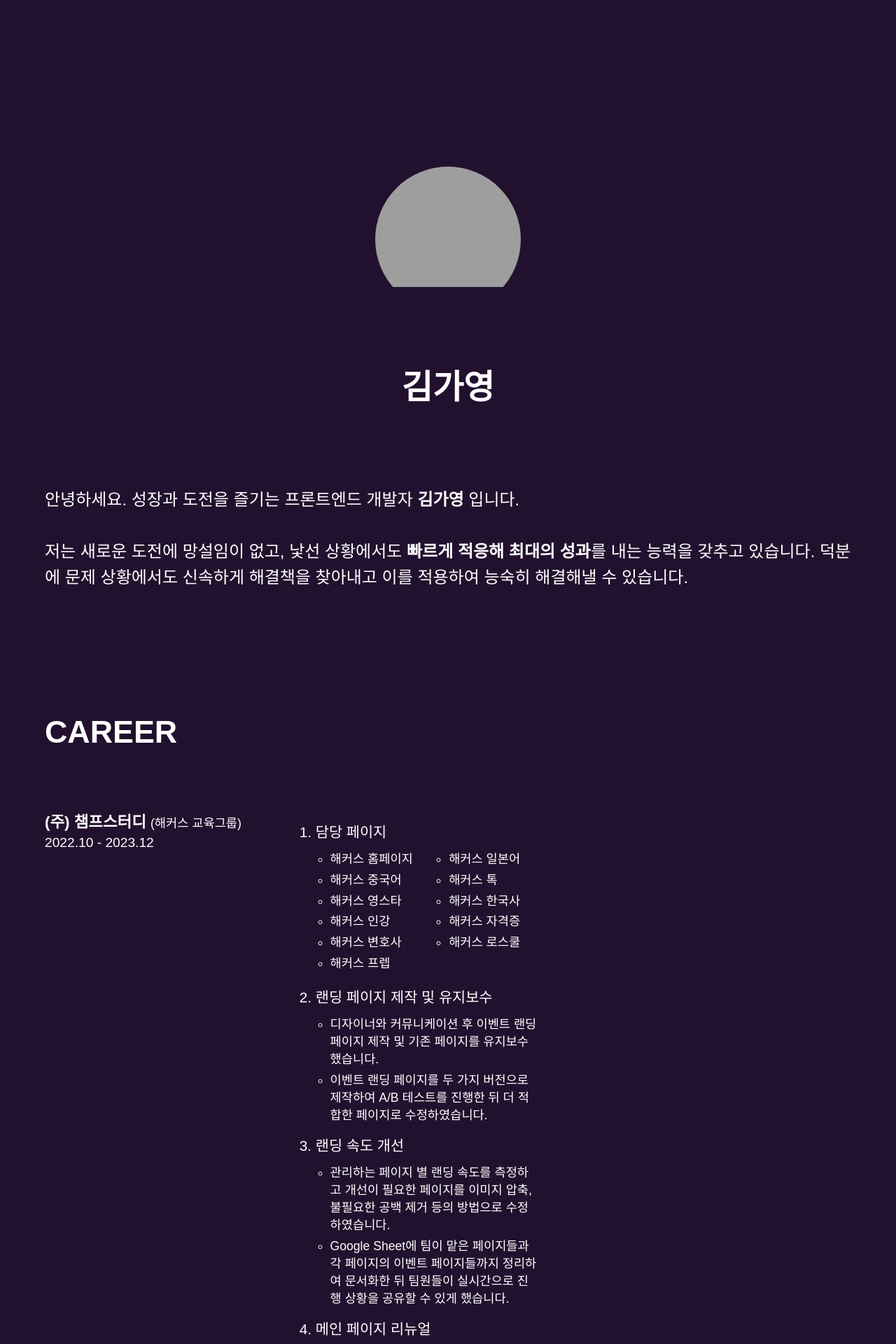
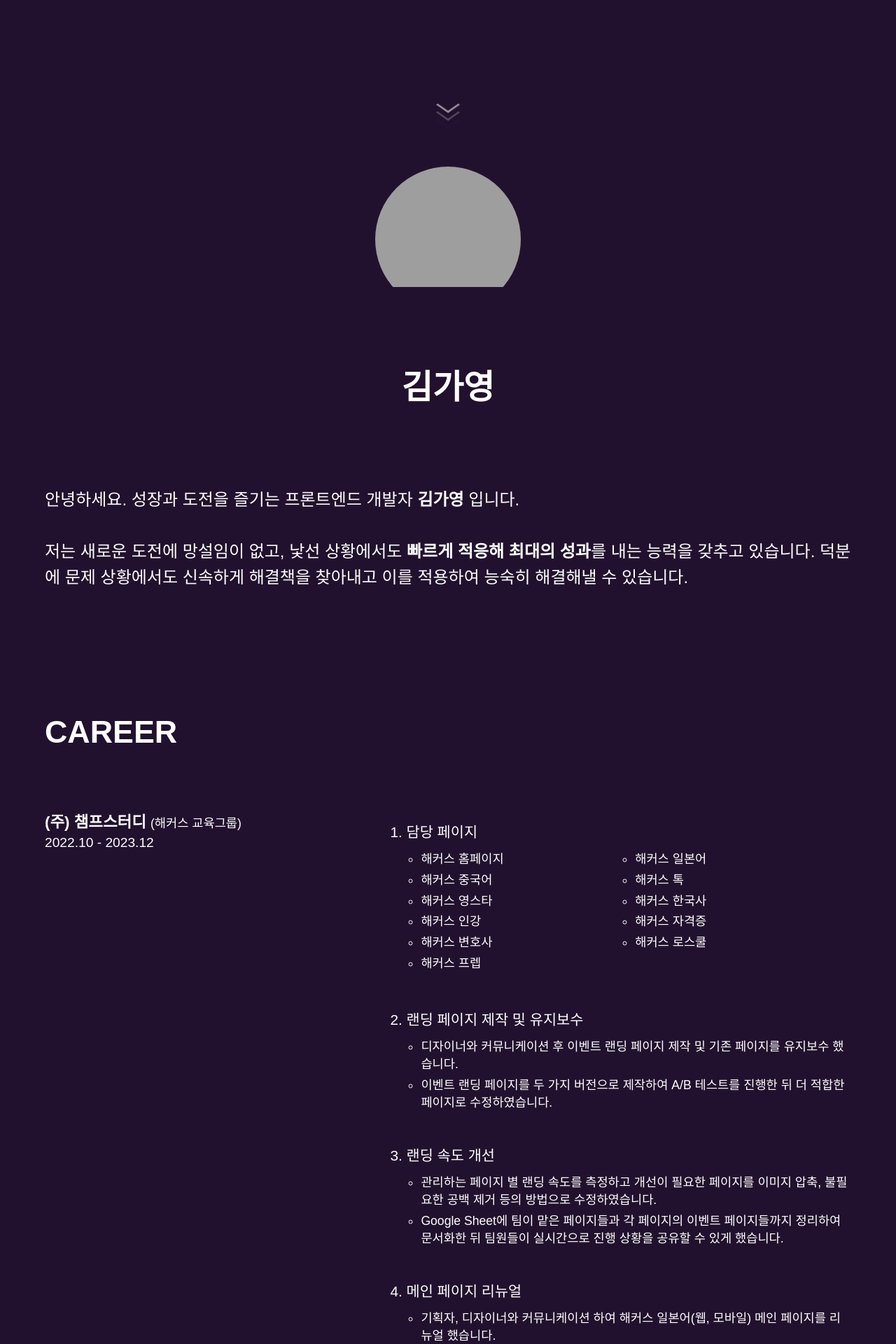
Before and after one commit to bomvomsss/bomvomsss.github.io, a React (Create React App) app in the folder mypage/: page / in a window 1280 px wide. Shown: the part 600-2520 px from the top of the page at 70% size. Built offline with nearby package versions, Linux system fonts and the light colour scheme; grey boxes are pictures that could not be loaded; a web font is replaced by a local one.

Commit message:
scss 수정

```diff
--- a/mypage/src/pages/Home.js
+++ b/mypage/src/pages/Home.js
@@ -27,8 +27,6 @@ function Home(){
           <span></span>
           <span></span>
         </div>
-        {/* <div className="scrBtn"><FaAngleDoubleDown color="#fff"/>
-        </div> */}
       </div>
       <motion.div
         transition={{ type: "spring" }}
@@ -170,7 +168,7 @@ function Home(){
           transition: { delay: 0.5 },
         }}
       >
-        <div className="license">
+        <div className="license btm">
           <h2>CERTIFICATE</h2>
           <div className="licenseBox">
             <p>웹디자인 기능사</p>
@@ -202,9 +200,6 @@ function Home(){
           </div>
         </div>
       </motion.div>
-        <div className="education">
-
-        </div>
     </div>
   )
 }
--- a/mypage/src/style/App.scss
+++ b/mypage/src/style/App.scss
@@ -44,6 +44,7 @@ h2{
     opacity:0.5;
   }
 }
+.wrap{padding-bottom:7rem;}
 @include laptopToTablet{
   .App{
     width: 100vw;
@@ -55,7 +56,7 @@ h2{
       left: 0;
       display: block;
       transform: translate(0, 0);
-      height: 5vh;
+      height: 9vh;
       width: 100vw;
       text-align: center;
       z-index: 5;
--- a/mypage/src/style/Contact.scss
+++ b/mypage/src/style/Contact.scss
@@ -54,7 +54,9 @@
 
 @include mobile{
   .contact{
-    padding-left:0rem;
+    padding-left: 0;
+    padding-bottom: 0;
+    margin-top: 8rem;
     .conBox{
       padding-left:5rem;
       display:block;
--- a/mypage/src/style/Home.scss
+++ b/mypage/src/style/Home.scss
@@ -21,7 +21,7 @@
       }
     }
     .scroll{
-      padding-top:30rem;
+      padding-top:10rem;
       transform:scale(1, 0.7);
       span{
         position: absolute;
@@ -126,11 +126,12 @@
   }
   .licenseBox{
     display:flex;
+    justify-content: left;
     margin-bottom:1.5rem;
     p{
       font-size:1.4rem;
       font-weight:bold;
-      width:35%;
+      width:30%;
       i{
         font-weight:normal;
         font-size:1.1rem;
@@ -152,23 +153,26 @@
       }
     }
     ol{
+      width:60%;
       li{
-        margin-bottom:1rem;
+        width:100%;
+        margin-bottom:3rem;
         font-size:1.3rem;
         font-weight:normal;
       }
       ul{
-        // list-style-type:none;
         &.flexBox{
           display:flex;
           flex-wrap:wrap;
-          width:20rem;
-          column-gap: 2rem;
+          column-gap:2em;
+          li{
+            width:40%;
+          }
         }
         li{
           font-size:1.1rem;
           margin-bottom:0.3rem;
-          width:40%;
+          width:100%;
         }
       }
     }
@@ -212,7 +216,7 @@
 @include laptopToTablet{
   .home{
     .main{
-      width: 85vw;
+      width:90vw;
       padding:3rem;
       .top{
         font-size:3em;
@@ -228,7 +232,15 @@
         font-size:7em;
       }
       .scroll{
-        display:none;
+        span{
+          top:15rem;
+          &:nth-of-type(2){
+            top:16rem
+          }
+          &:nth-of-type(3){
+            top:17rem;
+          }
+        }
       }
     }
     .about{
@@ -290,7 +302,15 @@
         font-size:4em;
       }
       .scroll{
-        display:none;
+        span{
+          top:38rem;
+          &:nth-of-type(2){
+            top:39rem
+          }
+          &:nth-of-type(3){
+            top:40rem;
+          }
+        }
       }
     }
     .about{
```
